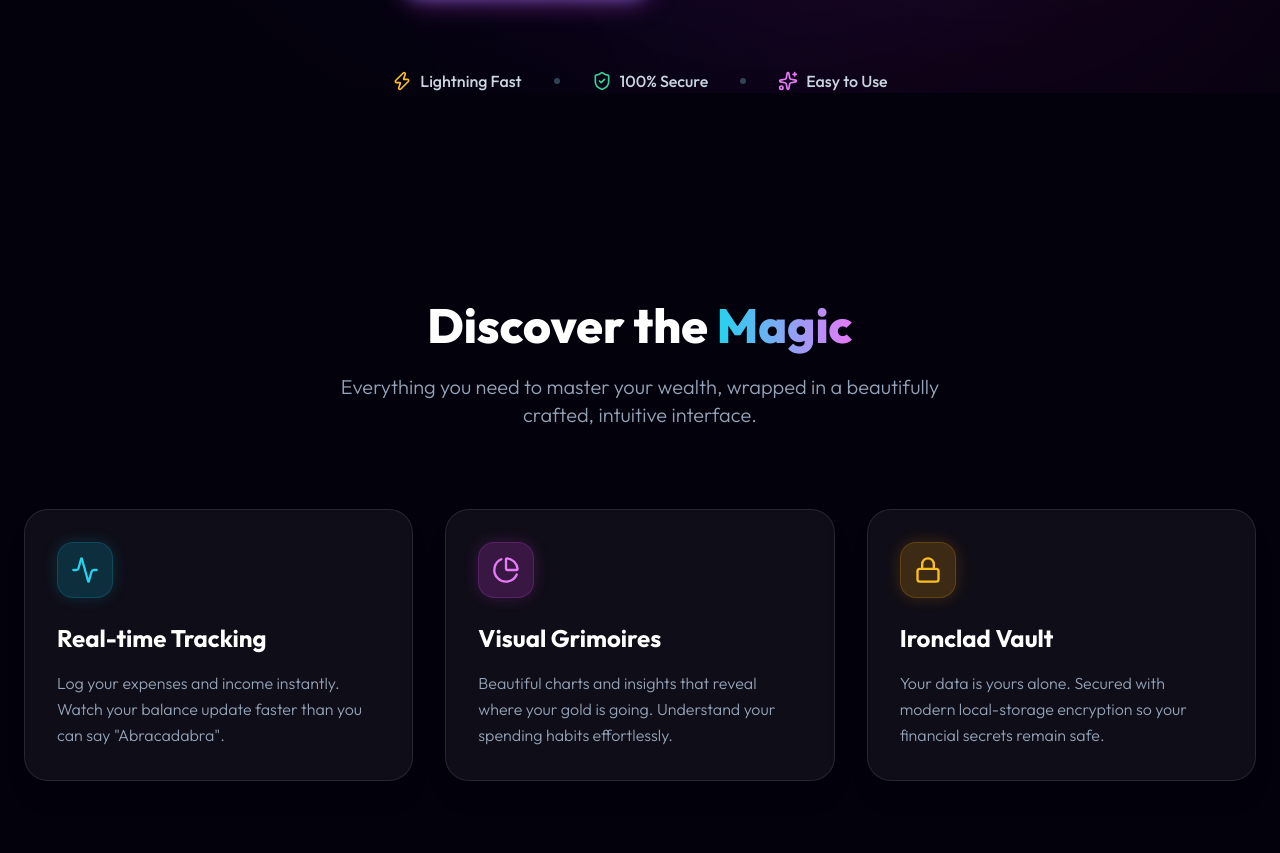
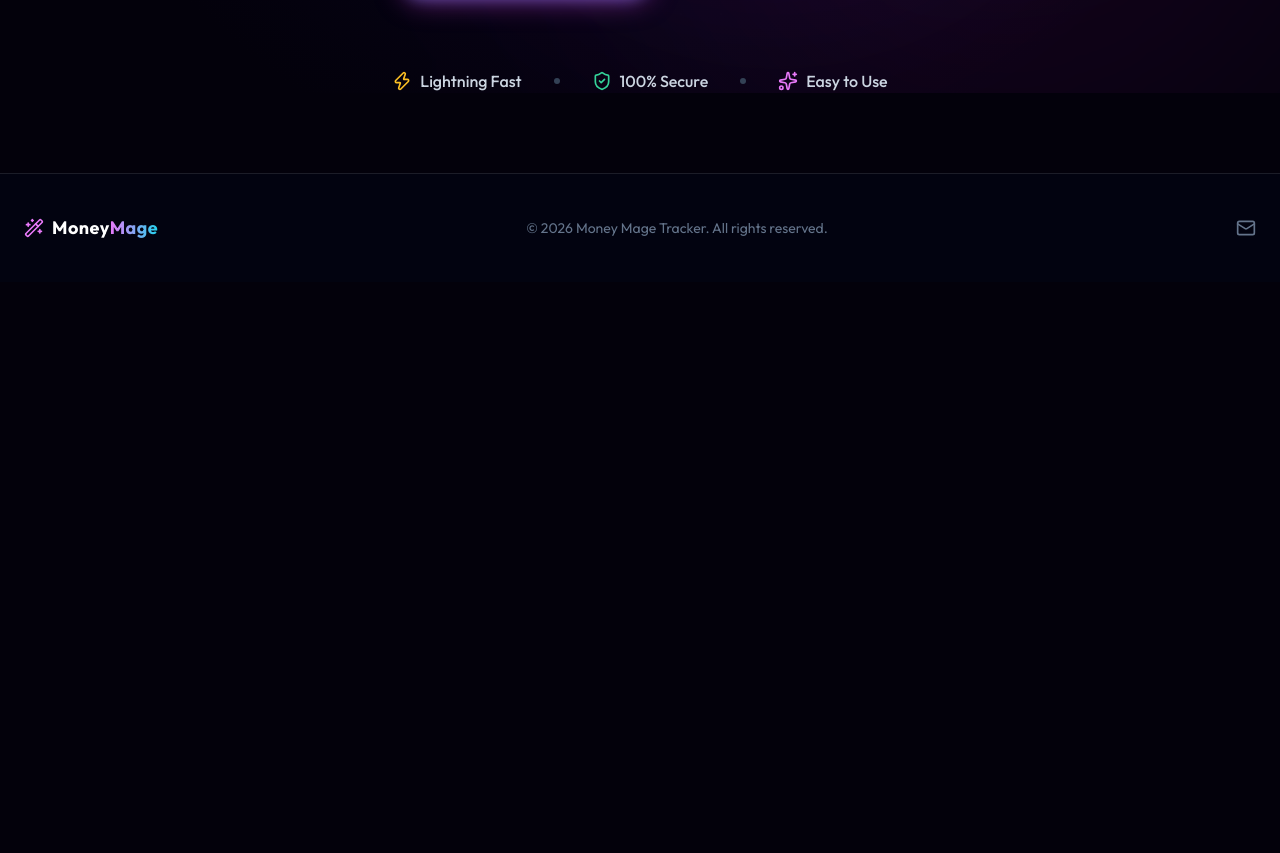
Before and after one commit to moneymage3/moneymage, a plain HTML site: page index.html in a window 1280 px wide. Shown: the part 707-1560 px from the top of the page. After the commit the page ends 989 px from the top, so only its background shows below. Drawn offline with nearby package versions, Linux system fonts and the light colour scheme.

Commit message:
Update index.html

```diff
--- a/index.html
+++ b/index.html
@@ -77,7 +77,6 @@
         .animate-btn-glow { animation: btn-glow 3s infinite ease-in-out; }
     </style>
 </head>
-<!-- Removed overflow-hidden, added overflow-x-hidden to allow vertical scrolling -->
 <body class="text-slate-100 flex flex-col relative overflow-x-hidden selection:bg-fuchsia-500/30 selection:text-white min-h-screen">
 
     <!-- --- DYNAMIC BACKGROUND --- -->
@@ -165,7 +164,7 @@
 
             <!-- Action Buttons -->
             <div class="fade-in-up delay-300 flex flex-col sm:flex-row items-stretch sm:items-center gap-4 sm:gap-6 w-full max-w-sm sm:max-w-none mx-auto justify-center mb-16 relative z-20">
-                <a href="/frontend/pages/tracking" class="group relative w-full sm:w-auto overflow-hidden rounded-2xl p-[1px] focus:outline-none focus:ring-2 focus:ring-fuchsia-400 focus:ring-offset-2 focus:ring-offset-slate-950 animate-btn-glow">
+                <a href="frontend/pages/tracking.html" class="group relative w-full sm:w-auto overflow-hidden rounded-2xl p-[1px] focus:outline-none focus:ring-2 focus:ring-fuchsia-400 focus:ring-offset-2 focus:ring-offset-slate-950 animate-btn-glow">
                     <span class="absolute inset-0 bg-gradient-to-r from-cyan-500 via-purple-500 to-fuchsia-500 rounded-2xl opacity-80 group-hover:opacity-100 transition-opacity duration-300"></span>
                     <div class="absolute inset-0 -translate-x-full bg-gradient-to-r from-transparent via-white/20 to-transparent group-hover:animate-[shimmer_1.5s_infinite] z-10"></div>
                     <div class="relative flex items-center justify-center gap-3 px-8 py-4 sm:py-5 bg-slate-950/60 backdrop-blur-xl rounded-2xl transition-all duration-300 group-hover:bg-slate-950/40 z-20">
@@ -176,7 +175,7 @@
                     </div>
                 </a>
 
-                <a href="/frontend/pages/support" class="group w-full sm:w-auto px-8 py-4 sm:py-5 bg-white/5 hover:bg-white/10 border border-white/10 hover:border-fuchsia-500/40 text-slate-200 font-bold rounded-2xl backdrop-blur-md transition-all duration-300 flex items-center justify-center gap-3 text-lg sm:text-xl focus:outline-none focus:ring-2 focus:ring-fuchsia-400 focus:ring-offset-2 focus:ring-offset-slate-950 hover:-translate-y-1">
+                <a href="support.html" class="group w-full sm:w-auto px-8 py-4 sm:py-5 bg-white/5 hover:bg-white/10 border border-white/10 hover:border-fuchsia-500/40 text-slate-200 font-bold rounded-2xl backdrop-blur-md transition-all duration-300 flex items-center justify-center gap-3 text-lg sm:text-xl focus:outline-none focus:ring-2 focus:ring-fuchsia-400 focus:ring-offset-2 focus:ring-offset-slate-950 hover:-translate-y-1">
                     <i data-lucide="heart" class="w-5 h-5 sm:w-6 sm:h-6 text-fuchsia-400 group-hover:scale-110 group-hover:text-fuchsia-300 transition-all duration-300"></i>
                     <span>Support Us</span>
                 </a>
@@ -197,50 +196,6 @@
                 <div class="flex items-center gap-2 text-xs sm:text-base font-medium text-slate-300 bg-white/5 sm:bg-transparent px-3 py-1.5 sm:p-0 rounded-full border border-white/5 sm:border-none">
                     <i data-lucide="sparkles" class="w-4 h-4 sm:w-5 sm:h-5 text-fuchsia-400"></i>
                     Easy to Use
-                </div>
-            </div>
-
-            <!-- Scroll Indicator -->
-            <div class="absolute bottom-8 left-1/2 -translate-x-1/2 fade-in-up delay-400 animate-bounce text-slate-500">
-                <a href="#features" class="p-2 hover:text-white transition-colors cursor-pointer block">
-                    <i data-lucide="chevron-down" class="w-6 h-6"></i>
-                </a>
-            </div>
-        </section>
-
-        <!-- --- FEATURES SECTION --- -->
-        <section id="features" class="relative z-10 py-24 sm:py-32 px-4 sm:px-6 max-w-7xl mx-auto w-full">
-            <div class="text-center mb-16 sm:mb-20">
-                <h2 class="text-3xl sm:text-5xl font-extrabold text-white mb-6">Discover the <span class="text-transparent bg-clip-text bg-gradient-to-r from-cyan-400 to-fuchsia-400">Magic</span></h2>
-                <p class="text-slate-400 text-lg sm:text-xl max-w-2xl mx-auto font-light">Everything you need to master your wealth, wrapped in a beautifully crafted, intuitive interface.</p>
-            </div>
-
-            <div class="grid grid-cols-1 md:grid-cols-3 gap-6 sm:gap-8">
-                <!-- Card 1 -->
-                <div class="bg-white/5 backdrop-blur-sm border border-white/10 rounded-3xl p-8 hover:bg-white/10 hover:-translate-y-2 hover:border-cyan-500/30 transition-all duration-300 group shadow-xl">
-                    <div class="w-14 h-14 rounded-2xl bg-cyan-500/20 flex items-center justify-center mb-6 group-hover:scale-110 transition-transform duration-300 border border-cyan-500/20 shadow-[0_0_15px_rgba(6,182,212,0.2)]">
-                        <i data-lucide="activity" class="text-cyan-400 w-7 h-7"></i>
-                    </div>
-                    <h3 class="text-2xl font-bold text-white mb-4">Real-time Tracking</h3>
-                    <p class="text-slate-400 leading-relaxed font-light">Log your expenses and income instantly. Watch your balance update faster than you can say "Abracadabra".</p>
-                </div>
-
-                <!-- Card 2 -->
-                <div class="bg-white/5 backdrop-blur-sm border border-white/10 rounded-3xl p-8 hover:bg-white/10 hover:-translate-y-2 hover:border-fuchsia-500/30 transition-all duration-300 group shadow-xl">
-                    <div class="w-14 h-14 rounded-2xl bg-fuchsia-500/20 flex items-center justify-center mb-6 group-hover:scale-110 transition-transform duration-300 border border-fuchsia-500/20 shadow-[0_0_15px_rgba(217,70,239,0.2)]">
-                        <i data-lucide="pie-chart" class="text-fuchsia-400 w-7 h-7"></i>
-                    </div>
-                    <h3 class="text-2xl font-bold text-white mb-4">Visual Grimoires</h3>
-                    <p class="text-slate-400 leading-relaxed font-light">Beautiful charts and insights that reveal where your gold is going. Understand your spending habits effortlessly.</p>
-                </div>
-
-                <!-- Card 3 -->
-                <div class="bg-white/5 backdrop-blur-sm border border-white/10 rounded-3xl p-8 hover:bg-white/10 hover:-translate-y-2 hover:border-amber-500/30 transition-all duration-300 group shadow-xl">
-                    <div class="w-14 h-14 rounded-2xl bg-amber-500/20 flex items-center justify-center mb-6 group-hover:scale-110 transition-transform duration-300 border border-amber-500/20 shadow-[0_0_15px_rgba(245,158,11,0.2)]">
-                        <i data-lucide="lock" class="text-amber-400 w-7 h-7"></i>
-                    </div>
-                    <h3 class="text-2xl font-bold text-white mb-4">Ironclad Vault</h3>
-                    <p class="text-slate-400 leading-relaxed font-light">Your data is yours alone. Secured with modern local-storage encryption so your financial secrets remain safe.</p>
                 </div>
             </div>
         </section>
@@ -268,3 +223,6 @@
     </script>
 </body>
 </html>
+    </script>
+</body>
+</html>
```
